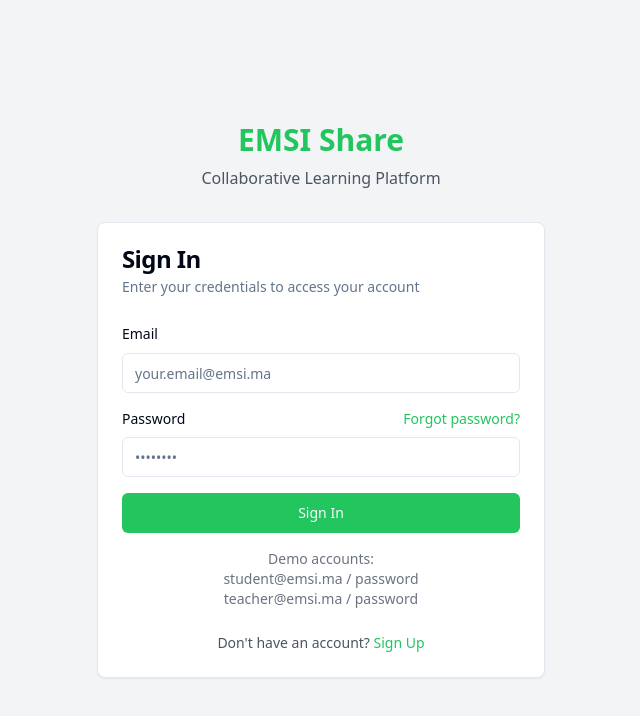
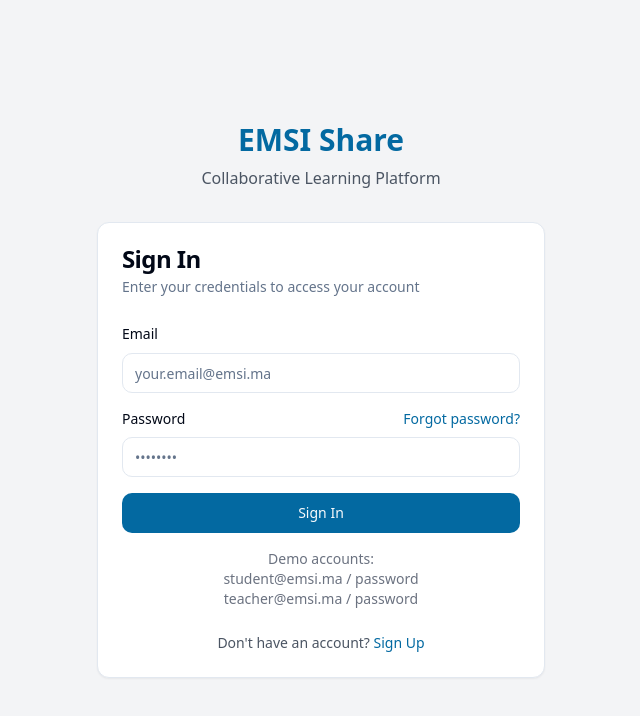
Before and after one commit to naoufal-emsi/emsi-share-learn, a React (Vite) app: page /login in a window 1280 px wide. Shown: the top 716 px of the page, without its empty margins (319-959 px from the left). Built offline with nearby package versions, Linux system fonts and the light colour scheme.

Commit message:
feat: Implement a new application theme
The application's color scheme and overall visual style were updated based on creativity.

```diff
--- a/src/components/layout/Header.tsx
+++ b/src/components/layout/Header.tsx
@@ -18,25 +18,25 @@ const Header: React.FC = () => {
   const { user, logout } = useAuth();
 
   return (
-    <header className="bg-white border-b border-gray-200 py-3 px-4 md:px-6 flex items-center justify-between">
+    <header className="bg-gradient-to-r from-primary to-primary-light shadow-sm border-b border-gray-200 py-3 px-4 md:px-6 flex items-center justify-between">
       <div className="flex items-center">
         <Link to="/" className="flex items-center">
-          <h1 className="text-2xl font-bold text-primary">EMSI Share</h1>
+          <h1 className="text-2xl font-bold text-white">EMSI Share</h1>
         </Link>
       </div>
 
       <div className="flex items-center space-x-4">
-        <Button variant="ghost" size="icon" className="relative">
+        <Button variant="ghost" size="icon" className="relative text-white hover:bg-white/20">
           <Bell className="h-5 w-5" />
-          <span className="absolute top-0 right-0 h-2 w-2 rounded-full bg-destructive"></span>
+          <span className="absolute top-0 right-0 h-2 w-2 rounded-full bg-accent"></span>
         </Button>
 
         <DropdownMenu>
           <DropdownMenuTrigger asChild>
-            <Button variant="ghost" className="relative h-8 w-8 rounded-full">
+            <Button variant="ghost" className="relative h-8 w-8 rounded-full hover:bg-white/20">
               <Avatar className="h-8 w-8">
                 <AvatarImage src={user?.avatar} alt={user?.name} />
-                <AvatarFallback>{user?.name.charAt(0)}</AvatarFallback>
+                <AvatarFallback className="bg-white text-primary">{user?.name.charAt(0)}</AvatarFallback>
               </Avatar>
             </Button>
           </DropdownMenuTrigger>
--- a/src/components/layout/Sidebar.tsx
+++ b/src/components/layout/Sidebar.tsx
@@ -37,15 +37,15 @@ const Sidebar: React.FC = () => {
   ];
 
   return (
-    <div className="w-64 bg-white border-r border-gray-200 h-[calc(100vh-64px)] flex flex-col">
+    <div className="w-64 bg-white/80 backdrop-blur-sm border-r border-gray-200 h-[calc(100vh-64px)] flex flex-col shadow-sm">
       <div className="p-4">
-        <div className="py-3 px-4 rounded-md bg-primary bg-opacity-10 flex items-center mb-4">
-          <div className="flex items-center justify-center bg-primary text-white rounded-full w-10 h-10">
+        <div className="py-3 px-4 rounded-lg bg-gradient-to-r from-primary/10 to-accent/10 border border-primary/20 flex items-center mb-4">
+          <div className="flex items-center justify-center bg-gradient-to-r from-primary to-primary-light text-white rounded-full w-10 h-10 shadow-sm">
             {user?.role === 'admin' ? 'A' : user?.role === 'teacher' ? 'T' : 'S'}
           </div>
           <div className="ml-3">
-            <p className="text-sm font-medium">{user?.name}</p>
-            <p className="text-xs text-gray-500 capitalize">{user?.role}</p>
+            <p className="text-sm font-medium text-primary-dark">{user?.name}</p>
+            <p className="text-xs text-neutral capitalize">{user?.role}</p>
           </div>
         </div>
       </div>
@@ -59,13 +59,13 @@ const Sidebar: React.FC = () => {
               key={item.name}
               to={item.href}
               className={cn(
-                "flex items-center px-4 py-2 text-sm font-medium rounded-md",
+                "flex items-center px-4 py-3 text-sm font-medium rounded-lg transition-all duration-200",
                 isActive
-                  ? "bg-primary text-white"
-                  : "text-gray-600 hover:bg-gray-100"
+                  ? "bg-gradient-to-r from-primary to-primary-light text-white shadow-md"
+                  : "text-neutral-dark hover:bg-primary/5 hover:text-primary"
               )}
             >
-              <item.icon className={cn("mr-3 h-5 w-5", isActive ? "text-white" : "text-gray-400")} />
+              <item.icon className={cn("mr-3 h-5 w-5", isActive ? "text-white" : "text-neutral")} />
               {item.name}
             </Link>
           );
@@ -73,10 +73,10 @@ const Sidebar: React.FC = () => {
       </nav>
 
       <div className="p-4 mt-auto">
-        <div className="p-4 rounded-md bg-neutral-light bg-opacity-20">
-          <h3 className="text-sm font-medium text-neutral-dark">Need Help?</h3>
-          <p className="text-xs text-gray-500 mt-1">Check our documentation for help with EMSI Share.</p>
-          <Button variant="outline" size="sm" className="mt-2 w-full text-xs">
+        <div className="p-4 rounded-lg bg-gradient-to-r from-accent/10 to-accent/5 border border-accent/20">
+          <h3 className="text-sm font-medium text-primary-dark">Need Help?</h3>
+          <p className="text-xs text-neutral mt-1">Check our documentation for help with EMSI Share.</p>
+          <Button variant="outline" size="sm" className="mt-3 w-full text-xs border-primary/30 text-primary hover:bg-primary hover:text-white">
             View Documentation
           </Button>
         </div>
--- a/src/index.css
+++ b/src/index.css
@@ -1,3 +1,4 @@
+
 @tailwind base;
 @tailwind components;
 @tailwind utilities;
@@ -13,7 +14,7 @@
     --popover: 0 0% 100%;
     --popover-foreground: 222.2 84% 4.9%;
 
-    --primary: 222.2 47.4% 11.2%;
+    --primary: 213 94% 68%;
     --primary-foreground: 210 40% 98%;
 
     --secondary: 210 40% 96.1%;
@@ -22,7 +23,7 @@
     --muted: 210 40% 96.1%;
     --muted-foreground: 215.4 16.3% 46.9%;
 
-    --accent: 210 40% 96.1%;
+    --accent: 43 96% 56%;
     --accent-foreground: 222.2 47.4% 11.2%;
 
     --destructive: 0 84.2% 60.2%;
@@ -30,25 +31,18 @@
 
     --border: 214.3 31.8% 91.4%;
     --input: 214.3 31.8% 91.4%;
-    --ring: 222.2 84% 4.9%;
+    --ring: 213 94% 68%;
 
-    --radius: 0.5rem;
+    --radius: 0.75rem;
 
-    --sidebar-background: 0 0% 98%;
-
-    --sidebar-foreground: 240 5.3% 26.1%;
-
-    --sidebar-primary: 240 5.9% 10%;
-
-    --sidebar-primary-foreground: 0 0% 98%;
-
-    --sidebar-accent: 240 4.8% 95.9%;
-
-    --sidebar-accent-foreground: 240 5.9% 10%;
-
+    --sidebar-background: 210 17% 98%;
+    --sidebar-foreground: 215 25% 27%;
+    --sidebar-primary: 213 94% 68%;
+    --sidebar-primary-foreground: 210 40% 98%;
+    --sidebar-accent: 210 17% 95%;
+    --sidebar-accent-foreground: 215 25% 27%;
     --sidebar-border: 220 13% 91%;
-
-    --sidebar-ring: 217.2 91.2% 59.8%;
+    --sidebar-ring: 213 94% 68%;
   }
 
   .dark {
@@ -61,7 +55,7 @@
     --popover: 222.2 84% 4.9%;
     --popover-foreground: 210 40% 98%;
 
-    --primary: 210 40% 98%;
+    --primary: 213 94% 68%;
     --primary-foreground: 222.2 47.4% 11.2%;
 
     --secondary: 217.2 32.6% 17.5%;
@@ -70,7 +64,7 @@
     --muted: 217.2 32.6% 17.5%;
     --muted-foreground: 215 20.2% 65.1%;
 
-    --accent: 217.2 32.6% 17.5%;
+    --accent: 43 96% 56%;
     --accent-foreground: 210 40% 98%;
 
     --destructive: 0 62.8% 30.6%;
@@ -79,14 +73,15 @@
     --border: 217.2 32.6% 17.5%;
     --input: 217.2 32.6% 17.5%;
     --ring: 212.7 26.8% 83.9%;
-    --sidebar-background: 240 5.9% 10%;
-    --sidebar-foreground: 240 4.8% 95.9%;
-    --sidebar-primary: 224.3 76.3% 48%;
+
+    --sidebar-background: 215 28% 17%;
+    --sidebar-foreground: 210 40% 98%;
+    --sidebar-primary: 213 94% 68%;
     --sidebar-primary-foreground: 0 0% 100%;
-    --sidebar-accent: 240 3.7% 15.9%;
-    --sidebar-accent-foreground: 240 4.8% 95.9%;
-    --sidebar-border: 240 3.7% 15.9%;
-    --sidebar-ring: 217.2 91.2% 59.8%;
+    --sidebar-accent: 215 25% 27%;
+    --sidebar-accent-foreground: 210 40% 98%;
+    --sidebar-border: 215 25% 27%;
+    --sidebar-ring: 213 94% 68%;
   }
 }
 
@@ -97,5 +92,7 @@
 
   body {
     @apply bg-background text-foreground;
+    background: linear-gradient(135deg, #f8fafc 0%, #f1f5f9 100%);
+    min-height: 100vh;
   }
 }
--- a/tailwind.config.ts
+++ b/tailwind.config.ts
@@ -26,17 +26,17 @@ export default {
 				background: 'hsl(var(--background))',
 				foreground: 'hsl(var(--foreground))',
 				primary: {
-					DEFAULT: '#22c55e', // Darkened from #4ade80 to #22c55e
-					light: '#4ade80', // Darkened from #86efac to #4ade80
-					dark: '#15803d', // Darkened from #22c55e to #15803d
+					DEFAULT: '#0369a1', // Deep blue
+					light: '#0ea5e9', // Lighter blue
+					dark: '#1e3a8a', // Darker blue
 					foreground: 'hsl(var(--primary-foreground))'
 				},
 				secondary: {
-					DEFAULT: '#0d9488', // Darkened from #10b981 to #0d9488
+					DEFAULT: '#64748b', // Slate blue-gray
 					foreground: 'hsl(var(--secondary-foreground))'
 				},
 				destructive: {
-					DEFAULT: '#ea384c',
+					DEFAULT: '#dc2626', // Modern red
 					foreground: 'hsl(var(--destructive-foreground))'
 				},
 				muted: {
@@ -44,7 +44,7 @@ export default {
 					foreground: 'hsl(var(--muted-foreground))'
 				},
 				accent: {
-					DEFAULT: '#33C3F0',
+					DEFAULT: '#f59e0b', // Warm amber
 					foreground: 'hsl(var(--accent-foreground))'
 				},
 				popover: {
@@ -56,9 +56,9 @@ export default {
 					foreground: 'hsl(var(--card-foreground))'
 				},
 				neutral: {
-					DEFAULT: '#8E9196',
-					dark: '#1A1F2C',
-					light: '#a3e635' // Darkened from #bbf7d0 to #a3e635
+					DEFAULT: '#64748b', // Slate
+					dark: '#1e293b', // Dark slate
+					light: '#fef3c7' // Light amber
 				},
 				sidebar: {
 					DEFAULT: 'hsl(var(--sidebar-background))',
```
